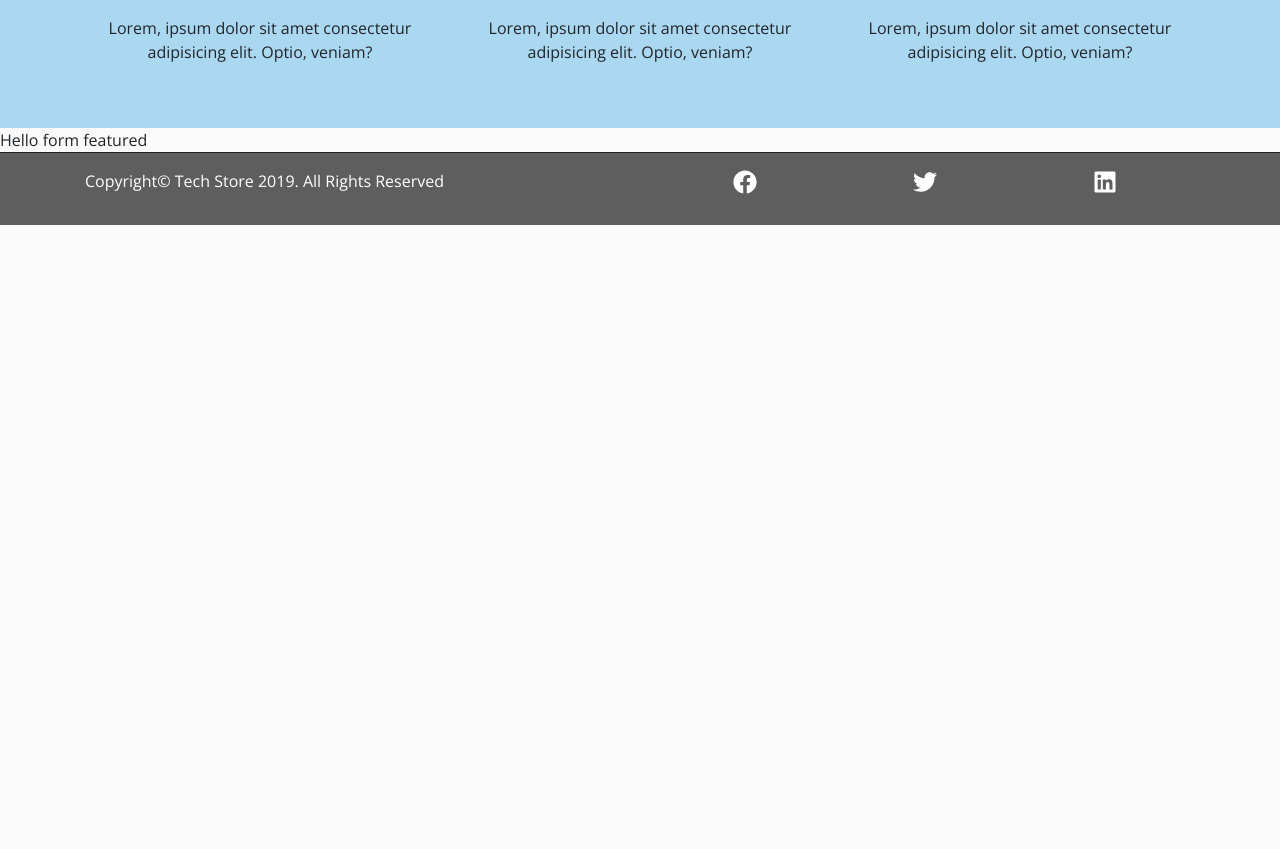
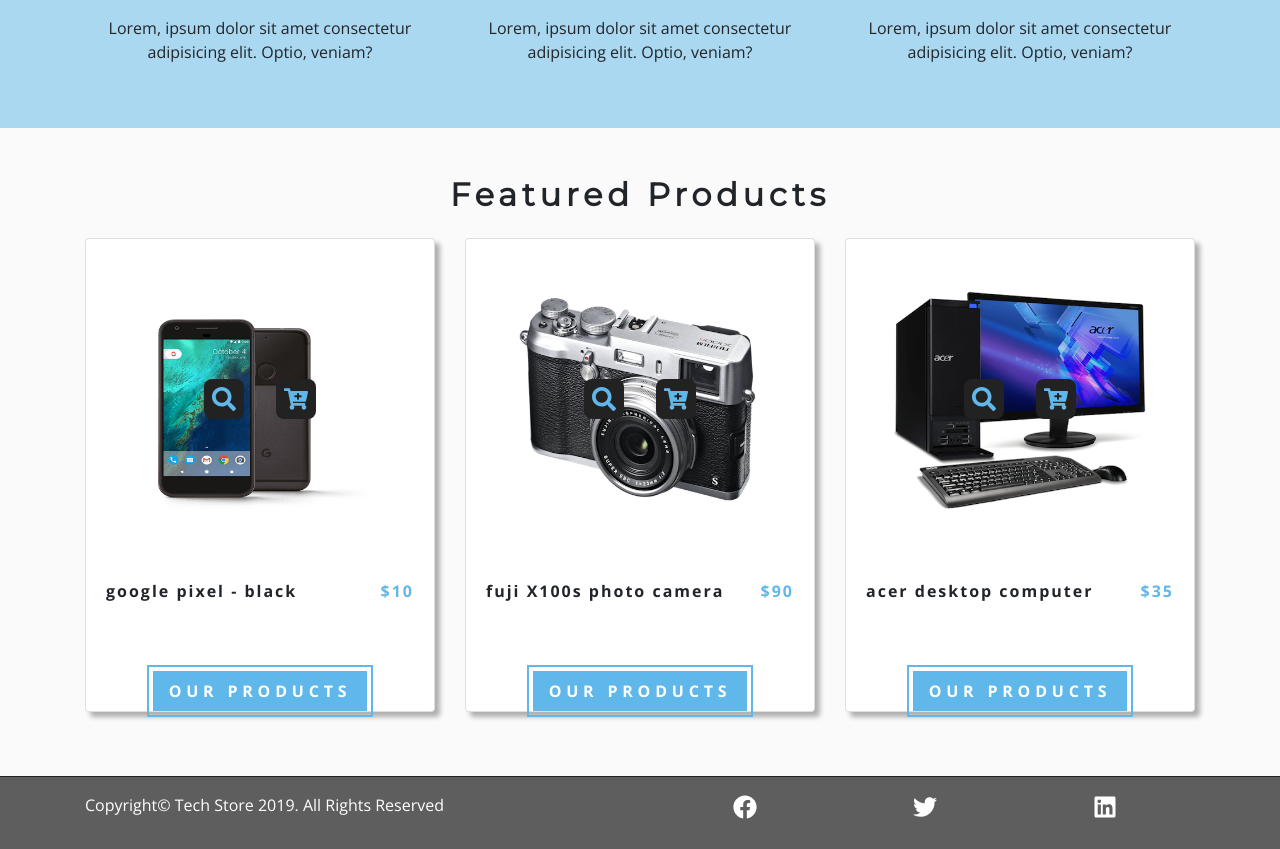
Before and after one commit to ypablo/Tech_store, a React (Create React App) app: page / in a window 1280 px wide. Shown: the part 1025-1874 px from the top of the page. Before the commit the page ends 1250 px from the top, so only its background shows below. Built offline with nearby package versions, Linux system fonts and the light colour scheme.

Commit message:
Add products

```diff
--- a/src/components/HomePage/Featured.js
+++ b/src/components/HomePage/Featured.js
@@ -1,9 +1,26 @@
 import React from 'react'
+import Product from './Product'
+import { Link } from 'react-router-dom'
+import Title from '../Title'
+import { ProductConsumer } from '../../context/context'
+
 
 export default function Featured() {
     return (
-        <div>
-            Hello form featured
+        <div className="py-5">
+            <div className="container">
+                <Title title="featured products" center="true" />
+                <div className="row">
+                    <ProductConsumer>
+                        {value => {
+                            const { featuredProducts } = value;
+                            return featuredProducts.map(product => (
+                                <Product key={product.id} product={product} />
+                            ))
+                        }}
+                    </ProductConsumer>
+                </div>
+            </div>
         </div>
     )
 }
--- /dev/null
+++ b/src/components/HomePage/Product.js
@@ -0,0 +1,87 @@
+import React from 'react'
+import styled from 'styled-components'
+import { Link } from 'react-router-dom'
+import { FaSearch, FaCartPlus } from 'react-icons/fa'
+import { ProductConsumer } from '../../context/context'
+
+export default function Product({ product }) {
+    return (
+        <ProductConsumer>
+            {value => {
+                const { addToCart, setSingleProduct } = value;
+                return (
+                    <ProductWrapper className="col-10 mx-auto col-sm-8 col-md-6 col-lg-4 my-3">
+                        <div className="card">
+                            <div className="img-container">
+                                <img src={product.image} className="card-img-top p-5" alt="" style={{ height: "320px" }} />
+                                <div className="product-icons">
+                                    <Link to={`/products/${product.id}`} onClick={() => setSingleProduct(product.id)}>
+                                        <FaSearch className="icon" />
+                                    </Link>
+                                    <FaCartPlus className="icon" onClick={() => addToCart(product.id)} />
+                                </div>
+                            </div>
+                            <div className="card-body d-flex justify-content-between">
+                                <p className="mb-0">{product.title}</p>
+                                <p className="mb-0 text-main">${product.price}</p>
+                            </div>
+                            <div className="row mt-5">
+                                <div className="col text-center">
+                                    <Link to="/products" className="main-link">
+                                        our products
+                                    </Link>
+                                </div>
+                            </div>
+                        </div>
+                    </ProductWrapper>
+                )
+            }}
+        </ProductConsumer>
+    )
+}
+
+const ProductWrapper = styled.div`
+    .card{
+    box-shadow: 5px 5px 5px 0px rgba(0,0,0,0.3);
+    transition: var(--mainTransition);
+    height: 100%;
+    }
+    .card:hover {
+        box-shadow: 7px 10px 5px 0px rgba(0,0,0,0.5);
+        cursor:pointer;
+    }
+    .card-img-top {
+        transition: var(--mainTransition);
+    }
+    .card:hover .card-img-top {
+        transform: scale(1.15);
+        opacity: 0.2;
+    }
+    .img-container {
+        position: relative;
+    }
+    .product-icons {
+        position: absolute;
+        transition: var(--mainTransition);
+        top: 50%;
+        left: 50%;
+        transform: translate(-50%, -50%);
+        /*opacity: 0;*/
+    }
+    .icon {
+        font-size: 2.5rem;
+        margin: 1rem;
+        padding: 0.5rem;
+        color: var(--primaryColor);
+        background: var(--mainBlack);
+        border-radius:0.5rem;
+    }
+    .card:hover .product-icons{
+        opacity: 1;
+    }
+    .card-body {
+        font-weight:bold;
+        letter-spacing: 2px;
+        text-transform
+    }
+`
--- a/src/context/context.js
+++ b/src/context/context.js
@@ -1,7 +1,7 @@
 import React, { Component } from 'react'
 import { linkData } from './linkData'
-import {socialData} from './socialData'
-import {items} from './productData'
+import { socialData } from './socialData'
+import { items } from './productData'
 
 const ProductContext = React.createContext();
 
@@ -16,9 +16,9 @@
         cartSubTotal: 0,
         cartTax: 0,
         cartTotal: 0,
-        storeProducts:[],
+        storeProducts: [],
         filteredProducts: [],
-        featuredProducts:[],
+        featuredProducts: [],
         singleProduct: {},
         loading: false
     }
@@ -31,8 +31,9 @@
     //set Products
     setProducts = (products) => {
         let storeProducts = products.map(item => {
-            const {id} = item.sys;
-            const product = {id, ...item.fields};
+            const { id } = item.sys;
+            const image = item.fields.image.fields.file.url;
+            const product = { id, ...item.fields, image };
             return product;
         })
         //featured products
@@ -55,8 +56,20 @@
         return [];
     };
 
-    getTotals = () => {}
-
+    //get totals
+    getTotals = () => { }
+    //add totals
+    addTotals = () => { }
+    //sync storage
+    syncStorage = () => { }
+    //add to cart
+    addToCart = (id) => {
+        console.log(`add to cart ${id}`);
+    }
+    //set single product
+    setSingleProduct = (id) => {
+        console.log(`set single product ${id}`);
+    }
     //handle side bar
     handleSidebar = () => {
         this.setState({ sidebarOpen: !this.state.sidebarOpen })
@@ -83,7 +96,10 @@
                 handleSidebar: this.handleSidebar,
                 handleCart: this.handleCart,
                 closeCart: this.closeCart,
-                openCart: this.openCart
+                openCart: this.openCart,
+                addToCart: this.addToCart,
+                setSingleProduct: this.setSingleProduct
+
             }}>
                 {this.props.children}
             </ProductContext.Provider >
```
